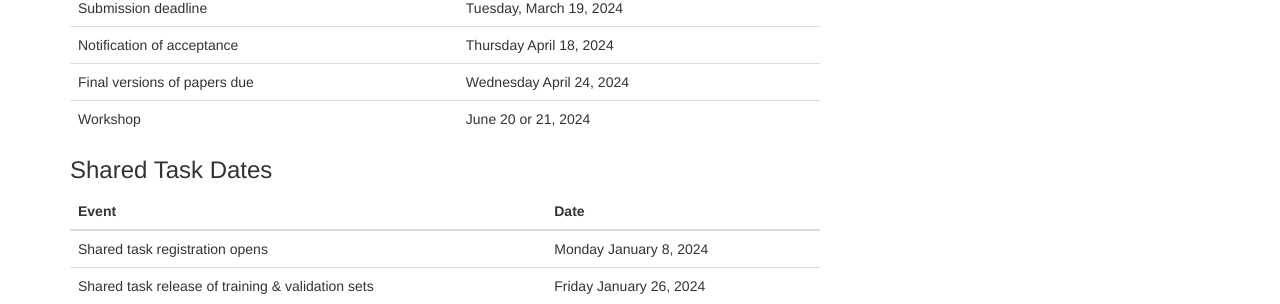
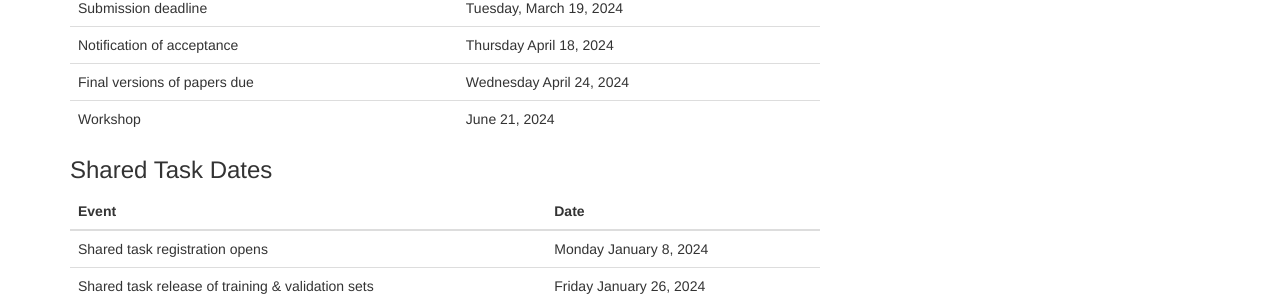
Before and after one commit to clinical-nlp/clinical-nlp.github.io, a Jekyll site: the page built from 2024/call-for-papers.md, in a window 1280 px wide and 900 px high, scrolled down 1626 px. Shown: the part 149-453 px from the top of the window. Built offline with Jekyll 4.4.1, drawn with Linux system fonts in a browser that asks for light colours; nearby versions of some CDN libraries; comment, search, counter and statistics services are not loaded.

Commit message:
Update call-for-papers.md

```diff
--- a/2024/call-for-papers.md
+++ b/2024/call-for-papers.md
@@ -73,7 +73,7 @@ All deadlines are 11:59PM UTC-12:00 ([anywhere on Earth](https://www.timeanddate
 | Submission deadline                                 | Tuesday, March 19, 2024   |
 | Notification of acceptance                          | Thursday April 18, 2024   |
 | Final versions of papers due                        | Wednesday April 24, 2024  |
-| Workshop                                            | June 20 or 21, 2024       |
+| Workshop                                            | June 21, 2024       |
 
 ### Shared Task Dates
 
```
